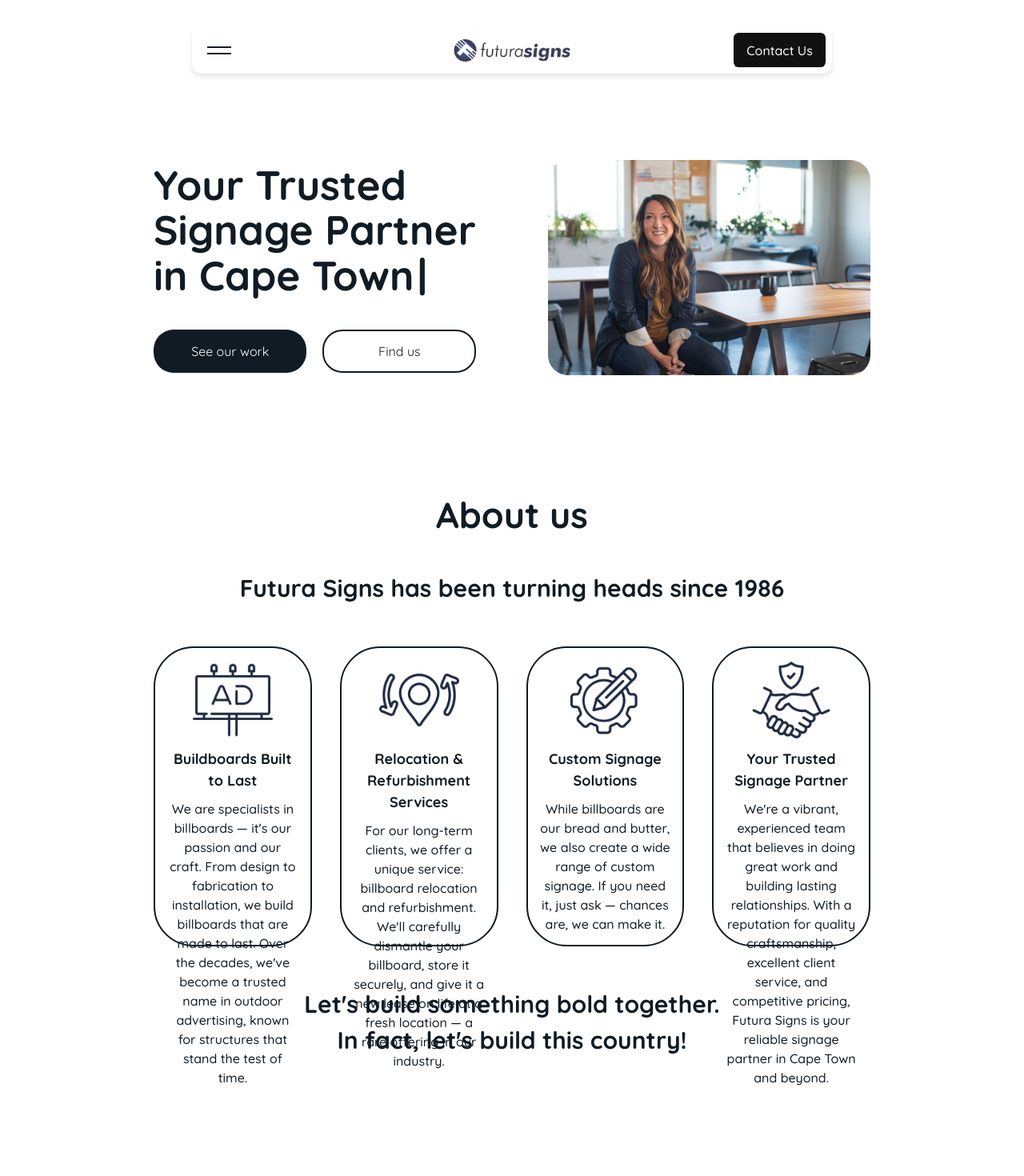
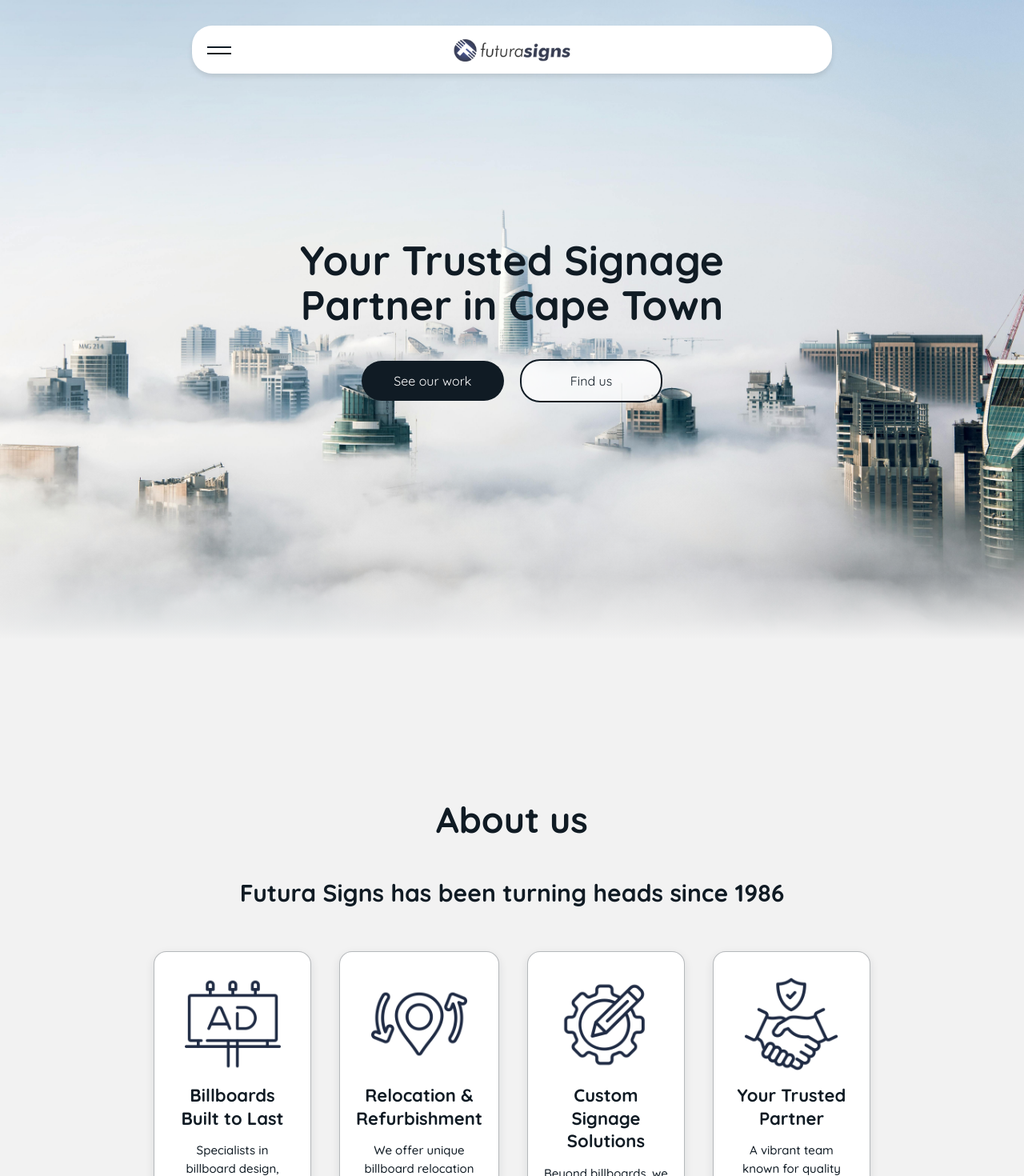
Before and after one commit to RailwayWS/Futurasigns, a React (Vite) app: page / in a window 1280 px wide. Shown: the top 1470 px of the page at 80% size. Built offline with nearby package versions, Linux system fonts and the light colour scheme.

Commit message:
changed hero section

```diff
--- a/src/App.css
+++ b/src/App.css
@@ -12,29 +12,66 @@
     margin: auto;
     align-items: center;
     justify-content: center;
-    width: 70%;
+    width: 100%;
     gap: 10%;
+    height: 100vh;
+    min-height: 100vh;
+    margin-top: 0;
+    padding: 0 15%;
+    position: relative;
+}
+
+.hero-background {
+    position: absolute;
+    top: 0;
+    left: 0;
+    width: 100%;
     height: 100%;
-    margin-top: 200px;
+    opacity: 1;
+    z-index: 0;
+}
+
+.hero-background::before {
+    content: "";
+    position: absolute;
+    top: 0;
+    left: 0;
+    width: 100%;
+    height: 100%;
+    background: linear-gradient(
+        to bottom,
+        rgba(242, 242, 242, 0) 0%,
+        rgba(242, 242, 242, 0) 40%,
+        rgba(242, 242, 242, 0) 70%,
+        rgba(242, 242, 242, 0.1) 90%,
+        rgba(242, 242, 242, 1) 100%
+    );
+    z-index: 1;
 }
 
 .hero-info {
     display: flex;
+    align-items: center;
     flex-direction: column;
-    width: 45%;
+    width: 60%;
     gap: 40px;
+    z-index: 1;
 }
 
 .hero-buttons {
     display: flex;
+    align-items: center;
+    justify-content: center;
     flex-direction: row;
     gap: 20px;
+    width: 70%;
 }
 
 .hero-container img {
     width: 45%;
     height: auto;
     border-radius: 25px;
+    z-index: 1;
 }
 
 .hero-container button {
@@ -46,6 +83,8 @@
     border: none;
     font-size: 16px;
     font-family: "quicksand", sans-serif;
+    cursor: pointer;
+    transition: opacity 0.3s ease;
 }
 
 .hero-container .button-invert {
@@ -57,6 +96,12 @@
     border: 2px solid #101b24;
     font-size: 16px;
     font-family: "quicksand", sans-serif;
+    cursor: pointer;
+    transition: all 0.3s ease;
+}
+
+.button-invert {
+    background: lch(100% 0.01 296.81 / 0.7) !important;
 }
 
 .about-container {
@@ -99,23 +144,28 @@
 .about-card {
     display: flex;
     flex-direction: column;
-    gap: 10px;
+    gap: 15px;
     align-items: center;
-    border: 2px solid #101b24;
-    border-radius: 50px;
-    padding: 15px;
+    border: 1px solid #101b244f;
+    border-radius: 16px;
+    padding: 30px 20px;
     width: 25%;
-    height: 375px;
+    height: 400px;
+    background-color: white;
+    box-shadow: #101b241a 0px 4px 12px;
 }
 
 .card-heading {
-    font-size: 18px;
+    font-size: 22px;
     font-weight: bold;
     text-align: center;
+    line-height: 1.3;
 }
 
 .card-text {
     text-align: center;
+    font-size: 15px;
+    line-height: 1.5;
 }
 
 .stats-container {
@@ -184,7 +234,7 @@
 }
 
 .about-card img {
-    width: 100px;
+    width: 120px;
     height: auto;
 }
 
--- a/src/App.jsx
+++ b/src/App.jsx
@@ -13,47 +13,19 @@
             label: "About",
             bgColor: "#101b24",
             textColor: "#fff",
-            links: [
-                {
-                    label: "Read More",
-                    scrollTo: "about",
-                    ariaLabel: "Read more about us",
-                },
-                {
-                    label: "Statistics",
-                    scrollTo: "stats",
-                    ariaLabel: "View our statistics",
-                },
-            ],
+            links: [],
         },
         {
             label: "Portfolio",
             bgColor: "#1a2730",
             textColor: "#fff",
-            links: [
-                {
-                    label: "Our Work",
-                    scrollTo: "portfolio",
-                    ariaLabel: "View our portfolio",
-                },
-            ],
+            links: [],
         },
         {
-            label: "Where To Find Us",
+            label: "Contact Us",
             bgColor: "#24333c",
             textColor: "#fff",
-            links: [
-                {
-                    label: "Address",
-                    ariaLabel: "View our address on Google Maps",
-                    isExternal: true,
-                },
-                {
-                    label: "Email",
-                    ariaLabel: "Send us an email",
-                    isExternal: true,
-                },
-            ],
+            links: [],
         },
     ];
     return (
--- a/src/components/About.jsx
+++ b/src/components/About.jsx
@@ -20,61 +20,47 @@
                         <div className="about-card">
                             <img src={ad} alt="ad" />
                             <div className="card-heading">
-                                Buildboards Built to Last
+                                Billboards Built to Last
                             </div>
                             <div className="card-text">
-                                We are specialists in billboards — it's our
-                                passion and our craft. From design to
-                                fabrication to installation, we build billboards
-                                that are made to last. Over the decades, we've
-                                become a trusted name in outdoor advertising,
-                                known for structures that stand the test of
-                                time.
+                                Specialists in billboard design, fabrication,
+                                and installation. Trusted for decades for
+                                structures that endure.
                             </div>
                         </div>
 
                         <div className="about-card">
-                            <img src={relocate} alt="ad" />
+                            <img src={relocate} alt="relocation" />
                             <div className="card-heading">
-                                Relocation & <br />
-                                Refurbishment Services
+                                Relocation & Refurbishment
                             </div>
                             <div className="card-text">
-                                For our long-term clients, we offer a unique
-                                service: billboard relocation and refurbishment.
-                                We'll carefully dismantle your billboard, store
-                                it securely, and give it a new lease on life at
-                                a fresh location — a rare offering in our
-                                industry.
+                                We offer unique billboard relocation and
+                                refurbishment services — carefully dismantling,
+                                storing, and reinstalling at new locations.
                             </div>
                         </div>
 
                         <div className="about-card">
-                            <img src={create} alt="ad" />
+                            <img src={create} alt="custom signage" />
                             <div className="card-heading">
                                 Custom Signage Solutions
                             </div>
                             <div className="card-text">
-                                While billboards are our bread and butter, we
-                                also create a wide range of custom signage. If
-                                you need it, just ask — chances are, we can make
-                                it.
+                                Beyond billboards, we create a wide range of
+                                custom signage. If you need it, we can make it.
                             </div>
                         </div>
 
                         <div className="about-card">
-                            <img src={trust} alt="ad" />
+                            <img src={trust} alt="trust" />
                             <div className="card-heading">
-                                Your Trusted Signage Partner
+                                Your Trusted Partner
                             </div>
                             <div className="card-text">
-                                We're a vibrant, experienced team that believes
-                                in doing great work and building lasting
-                                relationships. With a reputation for quality
-                                craftsmanship, excellent client service, and
-                                competitive pricing, Futura Signs is your
-                                reliable signage partner in Cape Town and
-                                beyond.
+                                A vibrant team known for quality craftsmanship,
+                                excellent service, and competitive pricing
+                                across Cape Town.
                             </div>
                         </div>
                     </div>
--- a/src/components/CardNav/CardNav.css
+++ b/src/components/CardNav/CardNav.css
@@ -15,7 +15,7 @@
     padding: 0;
     background-color: white;
     border: 0.5px solid rgba(255, 255, 255, 0.1);
-  border-radius: 0.75rem;
+    border-radius: 25px;
     box-shadow: 0 4px 6px rgba(0, 0, 0, 0.1);
     position: relative;
     overflow: hidden;
@@ -53,10 +53,7 @@
     width: 30px;
     height: 2px;
     background-color: currentColor;
-  transition:
-    transform 0.25s ease,
-    opacity 0.2s ease,
-    margin 0.3s ease;
+    transition: transform 0.25s ease, opacity 0.2s ease, margin 0.3s ease;
     transform-origin: 50% 50%;
 }
 
@@ -85,7 +82,7 @@
     background-color: #111;
     color: white;
     border: none;
-  border-radius: calc(0.75rem - 0.35rem);
+    border-radius: 25px;
     padding: 0 1rem;
     height: 100%;
     font-weight: 500;
@@ -121,7 +118,7 @@
     height: 100%;
     flex: 1 1 0;
     min-width: 0;
-  border-radius: calc(0.75rem - 0.2rem);
+    border-radius: 50px;
     position: relative;
     display: flex;
     flex-direction: column;
@@ -131,9 +128,11 @@
 }
 
 .nav-card-label {
+    display: flex;
     font-weight: 400;
-  font-size: 22px;
-  letter-spacing: -0.5px;
+    font-size: 20px;
+    align-items: center;
+    justify-content: center;
 }
 
 .nav-card-links {
--- a/src/components/CardNav/CardNav.jsx
+++ b/src/components/CardNav/CardNav.jsx
@@ -26,7 +26,7 @@
 
     const calculateHeight = () => {
         const navEl = navRef.current;
-        if (!navEl) return 260;
+        if (!navEl) return 100;
 
         const isMobile = window.matchMedia("(max-width: 768px)").matches;
         if (isMobile) {
@@ -56,7 +56,7 @@
                 return topBar + contentHeight + padding;
             }
         }
-        return 260;
+        return 135;
     };
 
     const createTimeline = () => {
@@ -170,7 +170,7 @@
                         <img src={logo} alt={logoAlt} className="logo" />
                     </div>
 
-                    <Link
+                    {/* <Link
                         type="button"
                         className="card-nav-cta-button"
                         to={buttonScrollTo}
@@ -179,7 +179,7 @@
                         onClick={handleLinkClick}
                     >
                         Contact Us
-                    </Link>
+                    </Link> */}
                 </div>
 
                 <div className="card-nav-content" aria-hidden={!isExpanded}>
--- a/src/components/Home.jsx
+++ b/src/components/Home.jsx
@@ -2,50 +2,31 @@
 import placeholder1 from "../assets/Placeholders/ph1.jpeg";
 import { Reveal } from "./Reveal";
 import TextType from "./TextType/TextType";
+import background from "../assets/background.jpg";
 
 export default function Home() {
     return (
-        <Reveal>
+        <>
             <Element name="home" className="hero-container">
-                <div className="hero-info">
-                    <h1>
-                        <TextType
-                            text={["Your Trusted Signage Partner in Cape Town"]}
-                            typingSpeed={75}
-                            pauseDuration={1500}
-                            showCursor={true}
-                            cursorCharacter="|"
-                        />
-                    </h1>
-                    {/* <p>
-                        Established in 1986, Futura Signs is Cape Town's trusted
-                        partner for large-format billboards and custom
-                        signboards. We listen first, then deliver tailored
-                        solutions that help your brand stand out. Our in-house
-                        team designs, manufactures and installs everything from
-                        high-impact roadside billboards to professional on-site
-                        development boards, indoor branding, vehicle graphics
-                        and banners. Over the years we've produced and installed
-                        billboards and full campaigns for major property
-                        developments, golf estates, wine farms, retail centres,
-                        corporate brands and other leading ventures across the
-                        Western Cape. <br /> <br />
-                        From concept, engineering and council approvals to
-                        fabrication, project management and safe on-site
-                        installation, we handle the entire process end-to-end—on
-                        time and to spec. Whether you need a single billboard or
-                        a multi-site rollout, expect quality materials, precise
-                        workmanship and a reliable finish that thrives in Cape
-                        Town's conditions.
-                    </p> */}
-                    <div className="hero-buttons">
-                        <button> See our work</button>
-                        <button className="button-invert"> Find us</button>
+                <div
+                    className="hero-background"
+                    style={{
+                        backgroundImage: `url(${background})`,
+                        backgroundSize: "cover",
+                        backgroundPosition: "center",
+                        backgroundRepeat: "no-repeat",
+                    }}
+                ></div>
+                <Reveal>
+                    <div className="hero-info">
+                        <h1>Your Trusted Signage Partner in Cape Town</h1>
+                        <div className="hero-buttons">
+                            <button>See our work</button>
+                            <button className="button-invert">Find us</button>
+                        </div>
                     </div>
-                </div>
-
-                <img src={placeholder1} alt="hero image" />
+                </Reveal>
             </Element>
-        </Reveal>
+        </>
     );
 }
--- a/src/components/Reveal.jsx
+++ b/src/components/Reveal.jsx
@@ -13,8 +13,9 @@
     }, [isInView, mainControls]);
 
     return (
-        <div ref={ref}>
+        <div ref={ref} className="reveal-container">
             <motion.div
+                className="reveal-content"
                 variants={{
                     hidden: { opacity: 0, y: 75 },
                     visible: { opacity: 1, y: 0 },
--- a/src/components/TextType/TextType.css
+++ b/src/components/TextType/TextType.css
@@ -1,6 +1,7 @@
 .text-type {
     display: inline-block;
     white-space: pre-wrap;
+    text-align: center;
 }
 
 .text-type__cursor {
--- a/src/index.css
+++ b/src/index.css
@@ -24,7 +24,7 @@
     padding: 0;
     display: flex;
     flex-direction: column;
-    gap: 150px;
+    gap: 200px;
     min-width: 100%;
     min-height: 100%;
 }
@@ -42,7 +42,7 @@
     margin: 0;
     min-width: 100vw;
     min-height: 100vh;
-    background-color: white;
+    background-color: #f2f2f2;
     color: #101b24;
 }
 
@@ -50,6 +50,7 @@
     font-size: 3.2em;
     line-height: 1.1;
     margin: 0;
+    text-align: center;
 }
 
 h2 {
@@ -67,3 +68,11 @@
     display: flex;
     align-items: center;
 }
+
+.reveal-container,
+.reveal-content {
+    display: flex;
+    width: 100%;
+    align-items: center;
+    justify-content: center;
+}
```
Also changed, not shown: src/assets/background.jpg (added). Lines whose indentation alone changed are shown as unchanged.
